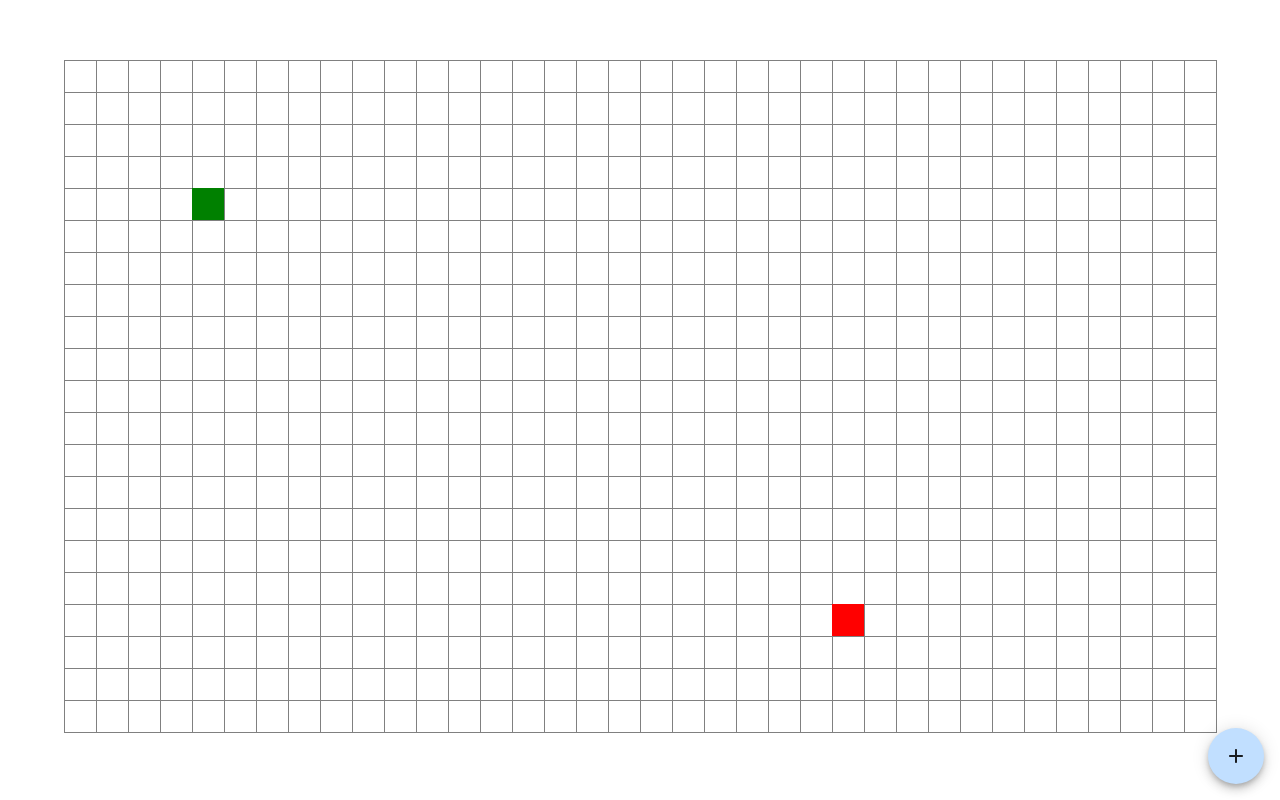
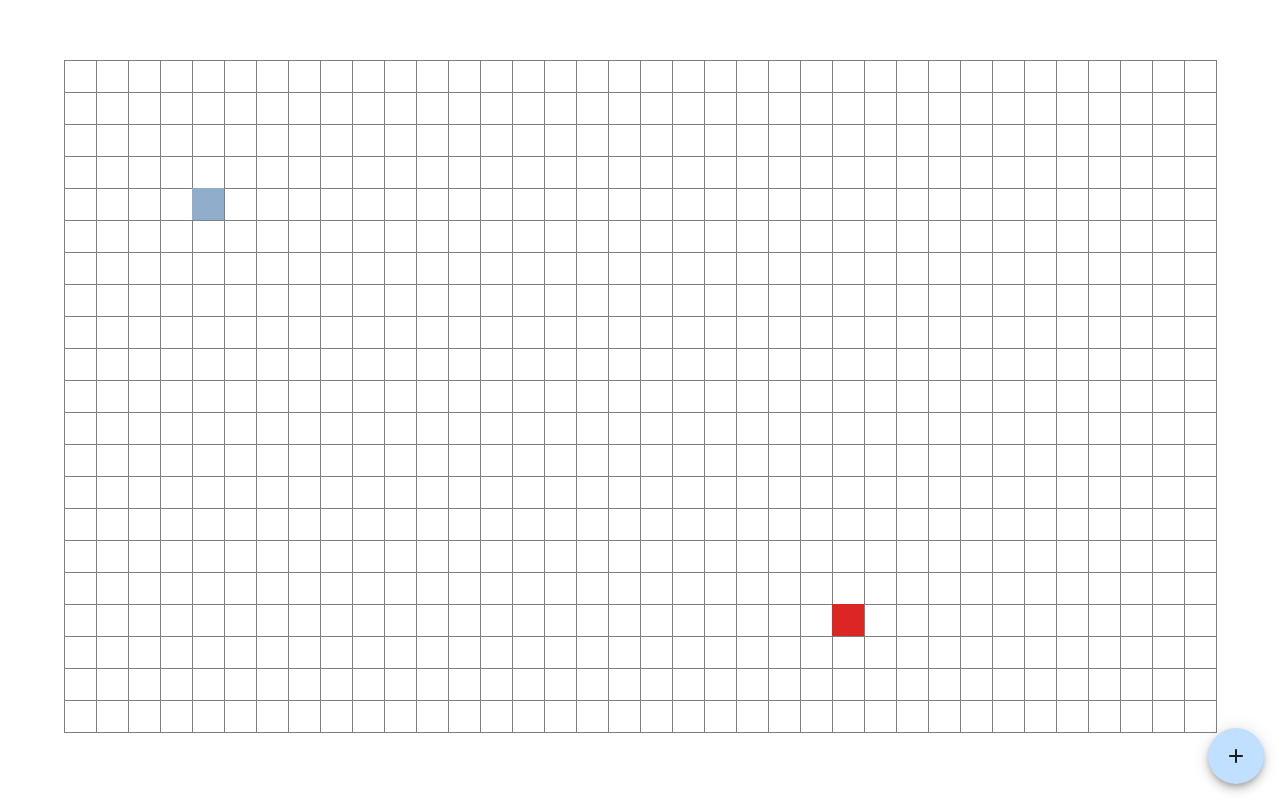
Before and after one commit to typekev/react-pathing, a React (Create React App) app: page / in a window 1280 px wide. Built offline with nearby package versions, Linux system fonts and the light colour scheme.

Commit message:
change cell colors

```diff
--- a/src/components/Cell.ts
+++ b/src/components/Cell.ts
@@ -1,8 +1,9 @@
 import styled, { css } from 'styled-components';
+import { MODES, Node } from '../types';
 import { NODE_WIDTH } from '../constants';
-import { MODES, Node } from '../types';
+import theme from '../theme';
 
-interface Props extends Node {}
+interface Props extends Node { }
 
 const Cell = styled.div`
   display: inline-block;
@@ -28,23 +29,23 @@ const Cell = styled.div`
   ${({ mode }: Props) =>
     mode === MODES.START_NODE_MODE &&
     css`
-      background-color: green;
-      border-color: green;
+      background-color: ${theme.palette.primary.dark};
+      border-color: ${theme.palette.primary.dark} ;
     `}
 
   ${({ mode }: Props) =>
     mode === MODES.TARGET_NODE_MODE &&
     css`
-      background-color: red;
-      border-color: red;
+      background-color: ${theme.palette.error.main} ;
+      border-color: ${theme.palette.error.main}} ;
     `}
 
   ${({ mode, pathIndex }: Props) =>
     mode === MODES.PATH_NODE_MODE &&
     css`
       transition-delay: ${(pathIndex || 0) * 60}ms;
-      background-color: yellowgreen;
-      border-color: darkgreen;
+      background-color: ${theme.palette.primary.main};
+      border-color: ${theme.palette.primary.dark} ;
     `}
 `;
 
```
